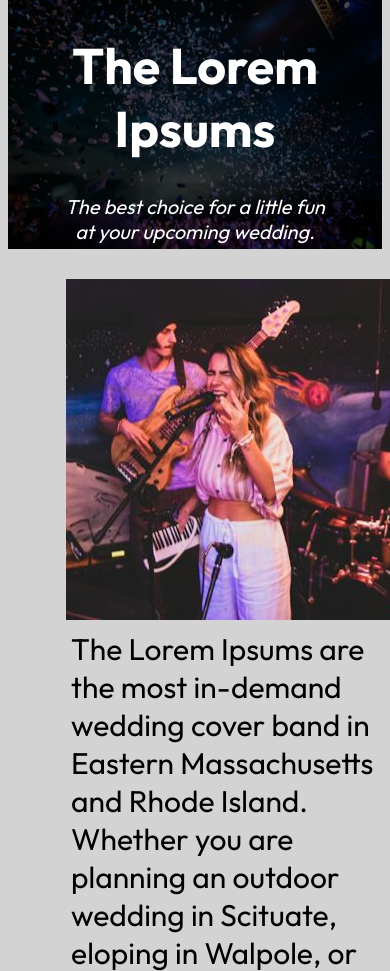
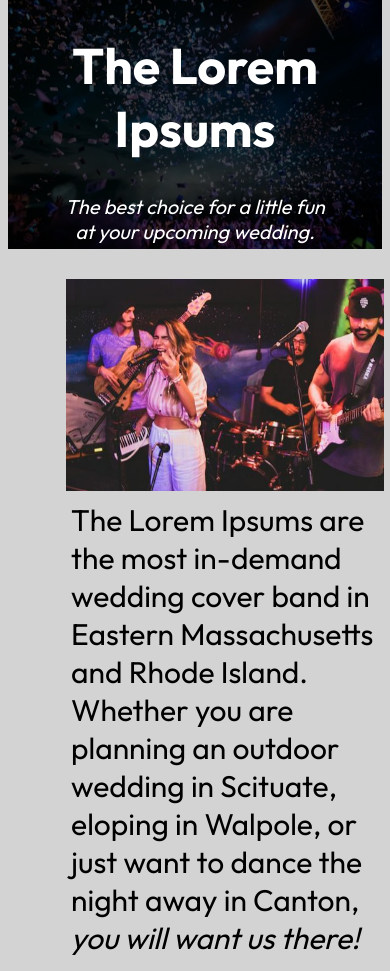
Before and after one commit to allie-tatarian/allie-tatarian.github.io, a PHP site: page /project1/index.html in a window 390 px wide; the page is wider, and only the part inside the window is pictured. Shown: the part 115-1086 px from the top of that part. Run offline with PHP 8.4, Linux system fonts and the light colour scheme.

Commit message:
Update styling

```diff
--- a/project1/css/style.css
+++ b/project1/css/style.css
@@ -36,6 +36,7 @@ body {
     .band-img {
         display: block;
         margin: 5px;
+        max-width: 100%;
     }
 
     .blurb {
```
